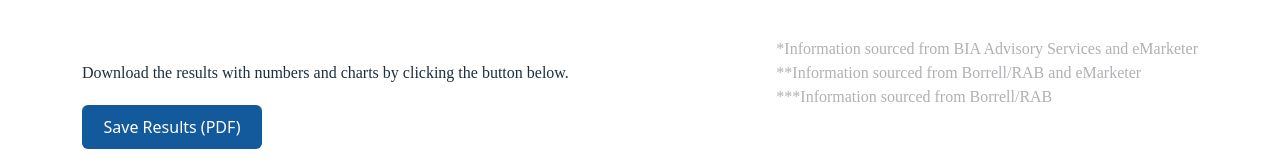
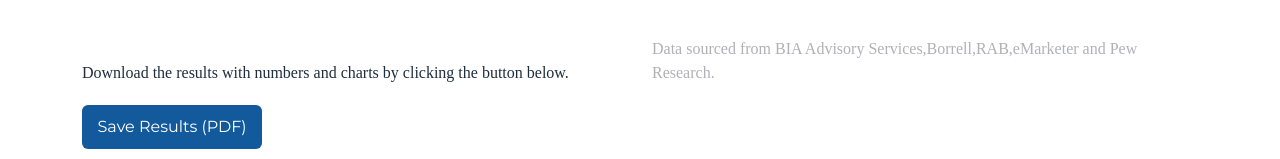
Before and after one commit to evanshajed/roi-calculator, a plain HTML site: page index.html in a window 1280 px wide. Shown: the part 2486-2645 px from the top of the page. Drawn offline with Linux system fonts and the light colour scheme; a script that the page names is missing.

Commit message:
2023_commit_4

```diff
--- a/css/marketronCSS.css
+++ b/css/marketronCSS.css
@@ -74,6 +74,7 @@ th, td{
 
 body{
     background: white;
+    font-family: 'Montserrat', sans-serif;
 }
 .row{
     background-color: white;
--- a/index.html
+++ b/index.html
@@ -381,11 +381,7 @@
                   </div>
                   <div class="col-lg-6 col-md-6 col-sm-12">
                       <p class="float-end" style="font-family: 'Montserrat SemiBold'; font-size: 12pt; color: #b0b1b4;">
-                          *Information sourced from BIA Advisory Services and eMarketer
-                          <br>
-                          **Information sourced from Borrell/RAB and eMarketer
-                          <br>
-                          ***Information sourced from Borrell/RAB
+                          Data sourced from BIA Advisory Services,Borrell,RAB,eMarketer and Pew Research.
                       </p>
                   </div>
               </div>
```
